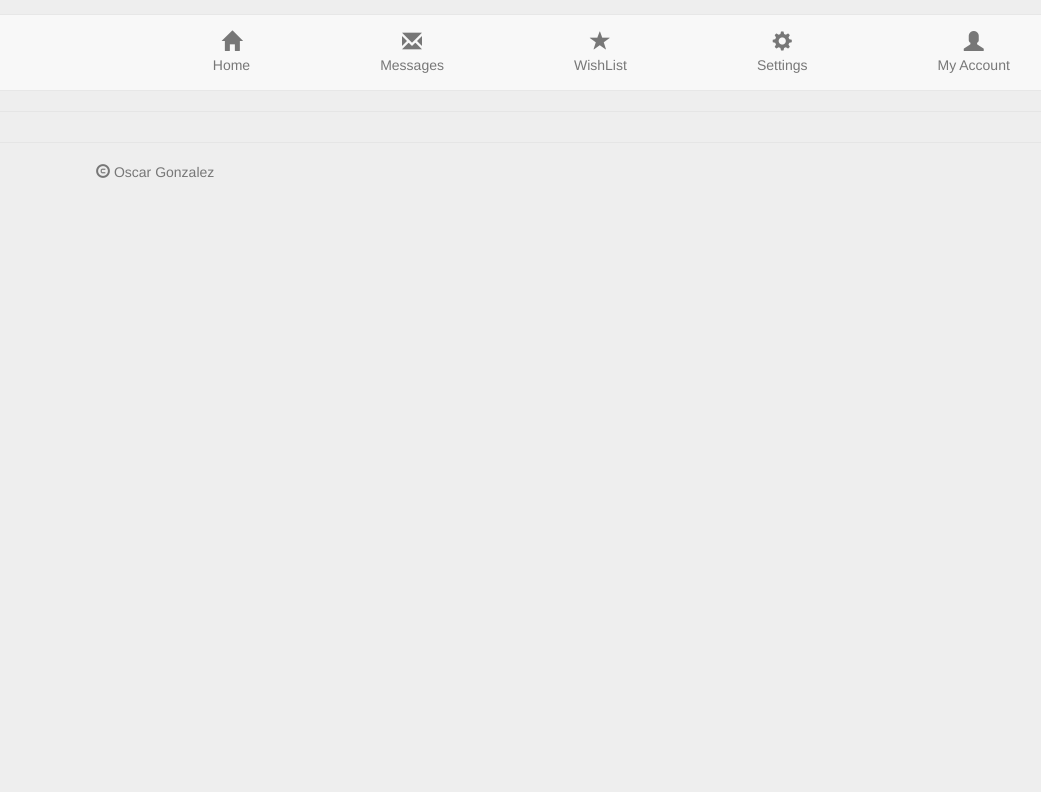
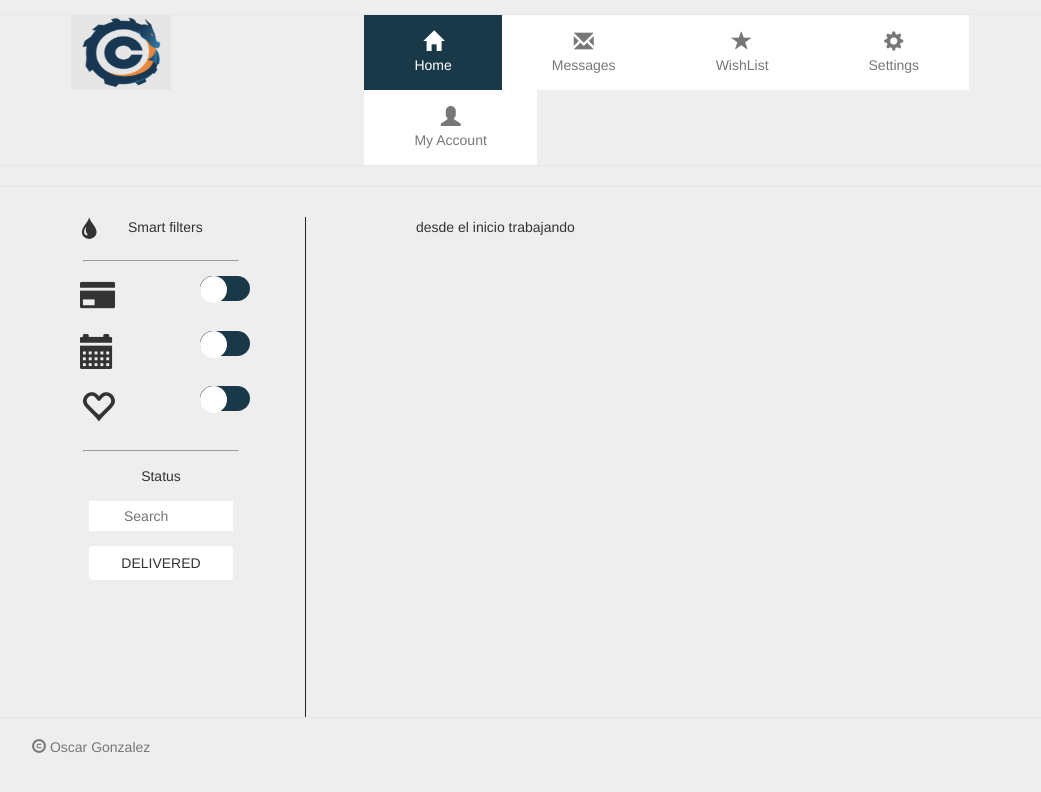
Before and after one commit to pascual22/mockSC, a website: page app/index.html at #/micuenta in a window 1280 px wide. Shown: the whole page, without its empty margins (47-1088 px from the left). Drawn offline with nearby package versions, Linux system fonts and the light colour scheme; some packages are replaced by stand-ins of ours; files that its build step writes are made by us from their sources.

Commit message:
Seccion lateral izquierda - Inicio

```diff
--- a/app/index.html
+++ b/app/index.html
@@ -50,8 +50,8 @@
 
   <!-- build:js(.) scripts/vendor.js -->
   <!-- bower:js -->
+  <script src="bower_components/angular/angular.js"></script>
   <script src="bower_components/jquery/dist/jquery.js"></script>
-  <script src="bower_components/angular/angular.js"></script>
   <script src="bower_components/bootstrap/dist/js/bootstrap.js"></script>
   <script src="bower_components/angular-animate/angular-animate.js"></script>
   <script src="bower_components/angular-cookies/angular-cookies.js"></script>
@@ -66,6 +66,7 @@
   <!-- build:js({.tmp,app}) scripts/scripts.js -->
   <script src="scripts/app.js"></script>
   <script src="scripts/directives/menudirective.js"></script>
+  <script src="scripts/directives/btnonoffdirective.js"></script>
   <script src="scripts/controllers/inicioctrl.js"></script>
   <script src="scripts/controllers/mensajesctrl.js"></script>
   <script src="scripts/controllers/listadeseosctrl.js"></script>
--- a/app/scripts/app.js
+++ b/app/scripts/app.js
@@ -19,7 +19,7 @@ angular
     'ngTouch'
   ])
   .config(['$stateProvider', '$urlRouterProvider', function ($stateProvider, $urlRouterProvider) {
-    $urlRouterProvider.otherwise('/');
+    $urlRouterProvider.otherwise('/inicio');
 
     $stateProvider
       .state('inicio', {
--- a/app/scripts/controllers/inicioctrl.js
+++ b/app/scripts/controllers/inicioctrl.js
@@ -11,7 +11,19 @@ angular.module('mockupScApp')
     .controller('InicioCtrl', function ($scope) {
 
         var vm = $scope;
+        $scope.status = true;
 
         vm.mensaje = 'desde el inicio trabajando';
 
+        vm.onoff = {
+            ventas: false,
+            calendario: false,
+            gustos: false
+        };
+
+        $scope.$watch('onoff', function () {
+            //TODO: FILTROS
+
+        }, true);
+
     });
--- /dev/null
+++ b/app/scripts/directives/btnonoffdirective.js
@@ -0,0 +1,14 @@
+'use strict';
+
+angular.module('mockupScApp').directive('btnOnOff', function () {
+    return {
+        templateUrl: 'views/directives/btnonoff.html',
+        restrict: 'E',
+        scope: {
+            modelo: '='
+        },
+        link: function postLink(scope) {
+
+        }
+    };
+});
--- a/app/scripts/directives/menudirective.js
+++ b/app/scripts/directives/menudirective.js
@@ -7,7 +7,6 @@ angular.module('mockupScApp').directive('menu', function () {
         scope: {},
         link: function postLink(scope) {
 
-            scope.mensaje = 'mensaje fallidos';
             scope.menuItems = [
                 {
                     nombre: 'Home',
--- a/app/styles/main.css
+++ b/app/styles/main.css
@@ -63,7 +63,8 @@ body {
 /* Responsive: Portrait tablets and up */
 @media screen and (min-width: 768px) {
   .container {
-    max-width: 80%;
+    max-width: 90%;
+    background-color: #eeeeee;
   }
 
   /* Remove the padding we set earlier */
@@ -85,6 +86,15 @@ body {
 /*
 estilos generados
 */
+.navbar-default {
+  background-color: #eeeeee;
+}
+.contenedor-interno{
+  background-color:  #eeeeee !important
+}
+.menu-contenedor{
+  background-color: #FFFFFF
+}
 .iconos{
   font-size: 20px;
   text-align: center;
@@ -98,8 +108,8 @@ estilos generados
   color: #d5dde2 !important;
 }
 .menu > li > a {
-  padding-left: 80px;
-  padding-right: 80px;
+  padding-left: 65px;
+  padding-right: 65px;
 }
 .menu > li > a:hover{
   background: #417a9b !important;
@@ -108,3 +118,91 @@ estilos generados
 .menu{
   text-align: center;
 }
+.vl {
+  border-left: 1px solid #252525;
+  height: 500px;
+}
+
+/*boton on off*/
+.btn-switch {
+  position: relative;
+  display: block;
+  width: 50px;
+  height: 25px;
+  cursor: pointer;
+  background-color: #193948;
+  border-radius: 40px;
+}
+
+.btn-switch-circle {
+    position: absolute;
+    top: 0;
+    left: 0;
+    display: block;
+    height: 27px;
+    width: 27px;
+    background-color: #fff;
+    border-radius: 40px;
+}
+
+
+.btn-switch--on {
+background-color: #80CDBE;
+}
+.btn-switch-circle--on {
+    left: auto;
+    right: 0;
+}
+
+.smart-filtros{
+  font-size: 20px;
+}
+.filtros{
+  font-size: 35px;
+  margin-top: 5px;
+  margin-bottom: 5px;
+}
+
+hr {
+  display: block;
+  margin-top: 1em;
+  margin-bottom: 1em;
+  margin-left: auto;
+  margin-right: auto;
+  border-style: inset;
+  border-width: 0.1px;
+  width: 60%;
+}
+
+.centrado{
+  text-align: center;
+}
+
+#btnDelivered{
+  background-color: #FFFFFF;
+  width: 50%;
+}
+
+
+
+.search {
+  position: relative;
+  margin: 0 auto ;
+  text-align: center;
+}
+.search input {
+  text-indent: 30px;
+  border: none
+}
+.search .fa-search {
+  position: absolute;
+  top: 28px;
+  left: 65%;
+  font-size: 15px;
+}
+
+input {
+    width: 50%;
+    padding: 5px;
+    margin: 15px;
+}
--- /dev/null
+++ b/app/views/directives/btnonoff.html
@@ -0,0 +1,6 @@
+<div class="btn-switch" ng-class="{'btn-switch--on':modelo}" ng-model="modelo" ng-click="modelo = !modelo">
+    <div class="btn-switch-circle" ng-class="{'btn-switch-circle--on':modelo}" ng-model="modelo"
+        ng-click="!modelo = modelo">
+    </div>
+
+</div>
--- a/app/views/directives/menu.html
+++ b/app/views/directives/menu.html
@@ -1,22 +1,17 @@
 <div class="header">
+
     <div class="navbar navbar-default" role="navigation">
         <div class="container">
-            <!-- <div class="navbar-header">
 
-                <button type="button" class="navbar-toggle collapsed" data-toggle="collapse"
-                    data-target="#js-navbar-collapse">
-                    <span class="sr-only">Toggle navigation</span>
-                    <span class="icon-bar"></span>
-                    <span class="icon-bar"></span>
-                    <span class="icon-bar"></span>
-                </button>
-
-                <a class="navbar-brand" ui-sref="inicio">mockupSc</a>
-            </div> -->
-
+            <div class="row">
+                <div class="col-md-3">
+                    <div class="navbar-header">
+                        <a class="" ui-sref="inicio"><img src="../../images/logo.png" width="100px" height="75px" /></a>
+                    </div>
+                </div>
+                <div class="col-md-9">
                     <div class="collapse navbar-collapse" id="js-navbar-collapse">
-
-                <ul class="nav navbar-nav menu" ng-repeat="men in menuItems">
+                        <ul class="menu-contenedor nav navbar-nav menu" ng-repeat="men in menuItems">
                             <li>
                                 <a ui-sref="{{men.ref}}" ui-sref-active="active">
                                     <div class="row">
@@ -30,5 +25,11 @@
                         </ul>
                     </div>
                 </div>
+
+            </div>
+
+
+
         </div>
     </div>
+</div>
--- a/app/views/inicio.html
+++ b/app/views/inicio.html
@@ -1,8 +1,69 @@
 <div ng-controller="InicioCtrl">
 
+    <div class="row contenedor-interno">
+        <!-- filtros -->
+        <div class="col-md-3">
 
-    <h1>este es el inicio</h1>
+            <div class="row smart">
+                <div class="col-md-2 col-md-offset-2 smart-filtros">
+                    <label class="glyphicon glyphicon-tint"></label>
+                </div>
+                <div class="col-md-8">
+                    Smart filters
+                </div>
+            </div>
+            <hr>
+            <div class="row filtros">
+                <div class="col-md-5 col-md-offset-2">
+                    <label class="glyphicon glyphicon-credit-card"></label>
+                </div>
+                <div class="col-md-5">
+                    <btn-on-off modelo="onoff.ventas"></btn-on-off>
+                </div>
+            </div>
+            <div class="row filtros">
+                <div class="col-md-5 col-md-offset-2">
+                    <label class="glyphicon glyphicon-calendar"></label>
+                </div>
+                <div class="col-md-5">
+                    <btn-on-off modelo="onoff.calendario"></btn-on-off>
+                </div>
+            </div>
 
-    {{mensaje}}
+            <div class="row filtros">
+                <div class="col-md-5 col-md-offset-2">
+                    <label class="glyphicon glyphicon-heart-empty"></label>
+                </div>
+                <div class="col-md-5">
+                    <btn-on-off modelo="onoff.gustos"></btn-on-off>
+                </div>
+            </div>
 
+            <hr>
+
+            <div class="row centrado">
+                Status
+            </div>
+
+            <div class="row centrado">
+                <div class="search">
+                    <input placeholder="Search">
+                </div>
+            </div>
+
+            <div class="row centrado">
+                <button id="btnDelivered" class="btn btn-light">DELIVERED</button>
+            </div>
+
+
+        </div>
+        <!-- borde vertical -->
+        <div class="col-md-1 vl"></div>
+
+        <!-- seccion interna -->
+        <div class="col-md-8">
+
+            {{mensaje}}
+        </div>
+    </div>
 </div>
--- a/package.json
+++ b/package.json
@@ -3,6 +3,7 @@
   "private": true,
   "devDependencies": {
     "autoprefixer-core": "^5.2.1",
+    "connect-livereload": "^0.6.1",
     "grunt": "^1.0.4",
     "grunt-angular-templates": "^1.1.0",
     "grunt-concurrent": "^1.0.0",
@@ -27,6 +28,7 @@
     "grunt-wiredep": "^3.0.1",
     "jit-grunt": "^0.9.1",
     "jshint-stylish": "^1.0.0",
+    "serve-static": "^1.14.1",
     "time-grunt": "^1.0.0"
   },
   "engines": {
```
Also changed, not shown: Gruntfile.js (+5 -4 lines), app/images/logo.png (added). Lines whose indentation alone changed are shown as unchanged.
